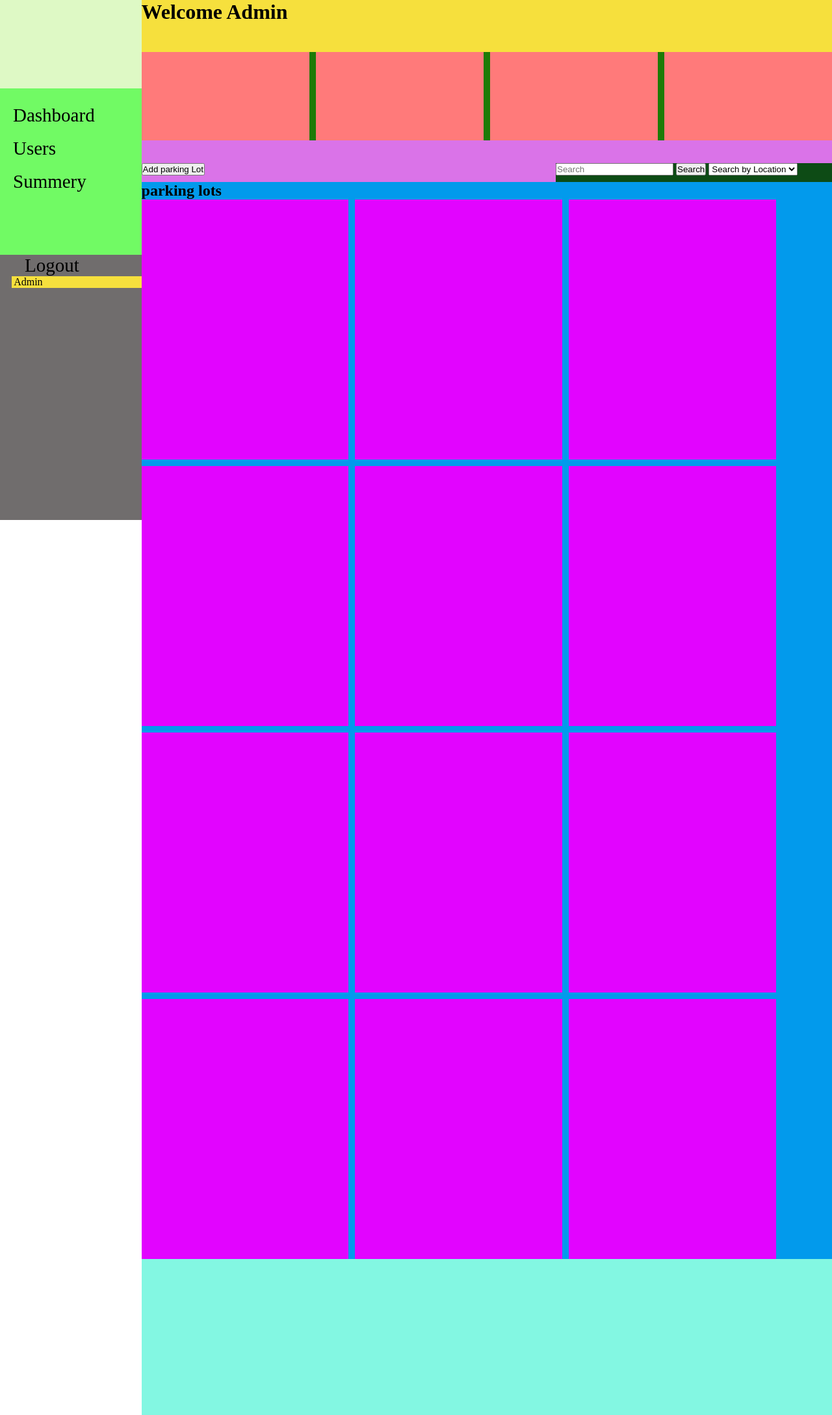
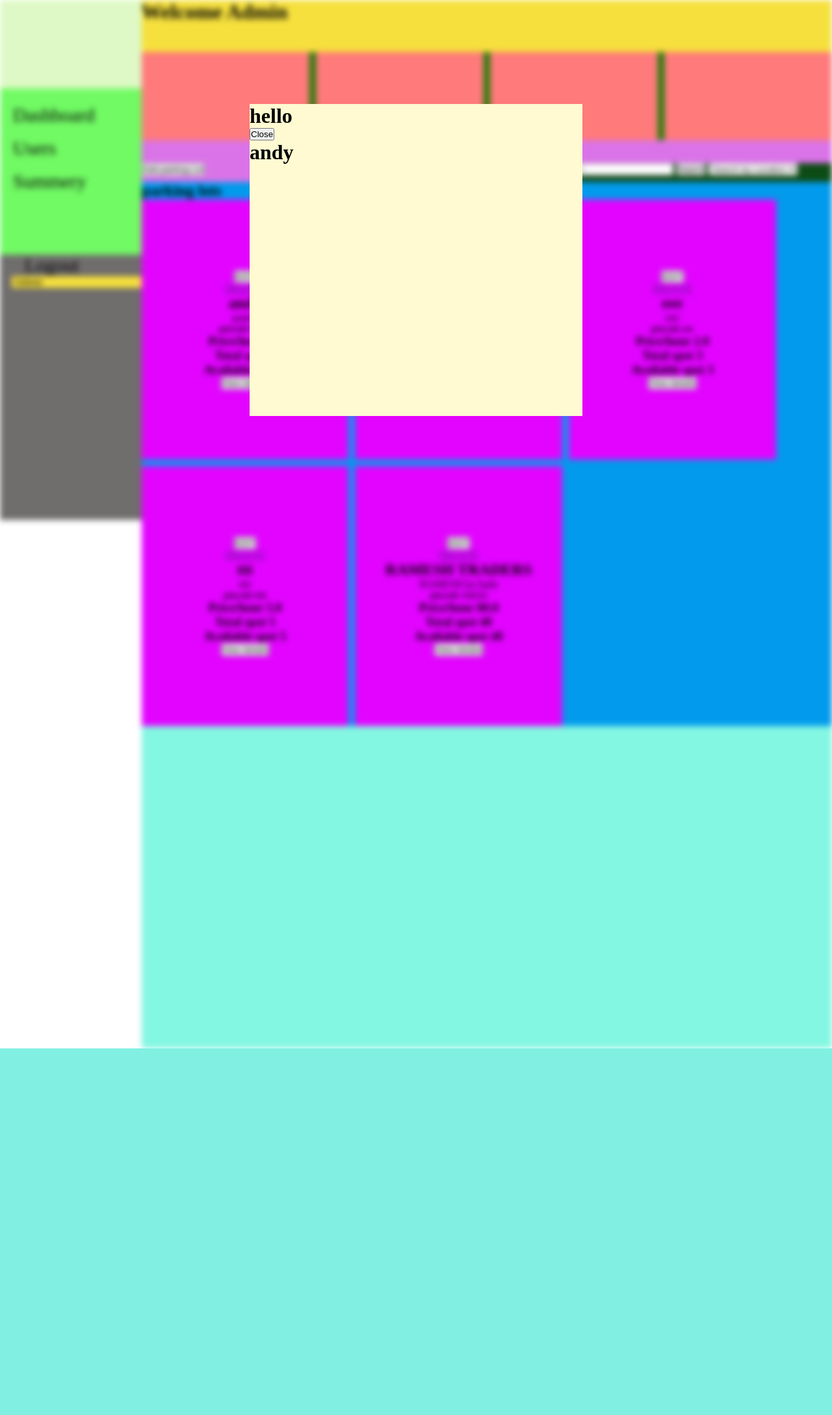
Before and after one commit to moonejs/GaddiPark, a Flask app: page /admin_dashboard?plot_id=1 in a window 1280 px wide. Shown: the top 2177 px of the page at 65% size. After the commit the page ends 1613 px from the top, so only its background shows below. Run offline with Flask 3, Linux system fonts and the light colour scheme; a user stored in the database is signed in.

Commit message:
Added Edit feature and routes for edit the plot

```diff
--- a/Static/css/admin_dashboard.css
+++ b/Static/css/admin_dashboard.css
@@ -151,7 +151,7 @@ html, body {
 
 /* add-parking-lot-model */
 
-.add-parking-lot-model {
+.add-parking-lot-model,.edit-parking-lot {
     position: fixed;
     top: 50%;
     left: 50%;
--- a/Static/js/admin_dashboard.js
+++ b/Static/js/admin_dashboard.js
@@ -28,9 +28,46 @@ function toggleTimeFields() {
     });
 }
 
+
+function toggleEditLot() {
+    console.log("clicked");
+    page_1= document.querySelector('.page-1');
+    close_edit_lot_model=document.querySelector('.close-edit-lot-model')
+    const edit_lots_cards = document.querySelectorAll('.div-4-card .edit-lot');
+    console.log(edit_lots_cards);
+
+    const edit_parking_lot = document.querySelector('.edit-parking-lot');
+    console.log(edit_parking_lot);
+
+    edit_lots_cards.forEach(card => {
+        card.addEventListener('click', () => {
+
+            edit_parking_lot.style.display = 'block';
+            page_1.classList.add('blur')
+
+        });
+    });
+    if (close_edit_lot_model) {
+        close_edit_lot_model.addEventListener('click', () => {
+            edit_parking_lot.style.display = 'none';
+            page_1.classList.remove('blur');
+    });}
+
+
+}
+
+
+
+
+
+
+
+
+
+
 document.addEventListener('DOMContentLoaded', () => {
     toggleParkingLotStatus();
-
+    toggleEditLot();
     const radios = document.querySelectorAll('input[name="is_24_hours"]');
     radios.forEach(radio => {
         radio.addEventListener('change', toggleTimeFields);
--- a/Templates/admin_dashboard.html
+++ b/Templates/admin_dashboard.html
@@ -67,42 +67,25 @@
                 <h2>parking lots</h2>
             </div>
             <div class="div-4-parking-lots-cards">
+                {%for plot in plots %}
                 <div class="div-4-card">
+                    <a href="{{ url_for('admin.admin_dashboard', plot_id=plot.id) }}">
+                        <button class="edit-lot">EDIT</button>
+                    </a>
+                    <a href="">DELETE</a>
+                    <h2>{{ plot.name }}</h2>
+                    <p>{{ plot.address }}</p>
+                    <h5>pincode {{ plot.pincode }}</h5>
+                    <h3>Price/hour {{ plot.hourly_rate}}</h3>
+                    <h3>Total spot {{plot.total_spots}}</h3>
+                    <h3>Available spot {{plot.total_spots-plot.occupied_spots}}</h3>
+                    <button>View details</button>
 
                 </div>
-                <div class="div-4-card">
 
-                </div>
-                <div class="div-4-card">
+                {%endfor%}
 
-                </div>
-                <div class="div-4-card">
 
-                </div>
-                <div class="div-4-card">
-
-                </div>
-                <div class="div-4-card">
-
-                </div>
-                <div class="div-4-card">
-
-                </div>
-                <div class="div-4-card">
-
-                </div>
-                <div class="div-4-card">
-
-                </div>
-                <div class="div-4-card">
-
-                </div>
-                <div class="div-4-card">
-
-                </div>
-                <div class="div-4-card">
-
-                </div>
 
 
             </div>
@@ -174,5 +157,26 @@
     </div>
 </div>
 
+<div class="edit-parking-lot" style="display: none;">
+    <h1>hello</h1>
+    <a href="{{url_for('admin.admin_dashboard')}}"><button class="close-edit-lot-model">Close</button></a>
+    <h1>{{plot.name}}</h1>
+</div>
+
+{% if plot %}
+<script>
+    document.addEventListener('DOMContentLoaded', () => {
+        const editModal = document.querySelector('.edit-parking-lot');
+        const page = document.querySelector('.page-1');
+
+        if (editModal && page) {
+            editModal.style.display = 'block';
+            page.classList.add('blur');
+        }
+    });
+</script>
+{% endif %}
+
+
 <script src="{{url_for('static',filename='js/admin_dashboard.js')}}"></script>
 {%endblock%}
--- a/routes/admin.py
+++ b/routes/admin.py
@@ -1,5 +1,6 @@
 from flask import Blueprint,render_template,request,redirect,url_for,session
 from routes.decorators import login_required,admin_required
+from models import ParkingLot
 
 admin_bp=Blueprint('admin',__name__)
 
@@ -7,4 +8,10 @@ admin_bp=Blueprint('admin',__name__)
 @login_required
 @admin_required
 def admin_dashboard():
-    return render_template('admin_dashboard.html')
+    plots=ParkingLot.query.all()
+    plot_id=request.args.get('plot_id')
+    plot = None
+    if plot_id:
+        plot=ParkingLot.query.filter_by(id=plot_id).first()
+
+    return render_template('admin_dashboard.html',plots=plots,plot=plot)
--- a/routes/parking.py
+++ b/routes/parking.py
@@ -46,7 +46,7 @@ def parking_dashboard():
         )
         db.session.add(new_parking_lot)
         db.session.commit()
-        print('hello')
+
         flash('Parking lot added successfully!')
 
     return redirect(url_for('admin.admin_dashboard'))
```
Also changed, not shown: instance/database.sqlite3.
